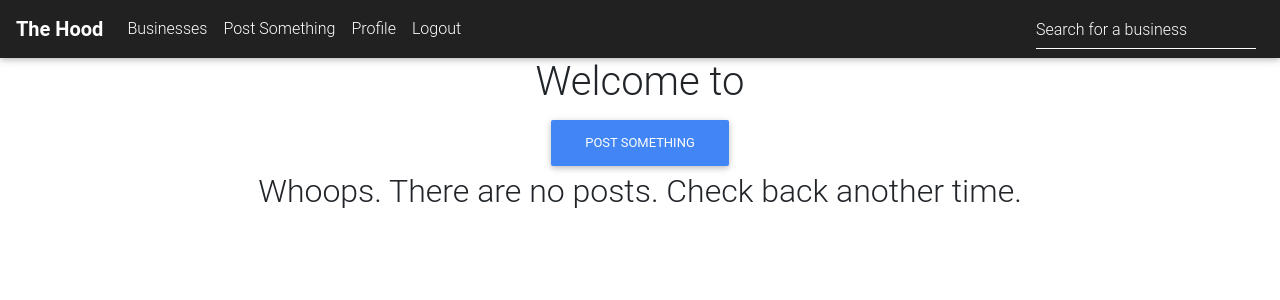
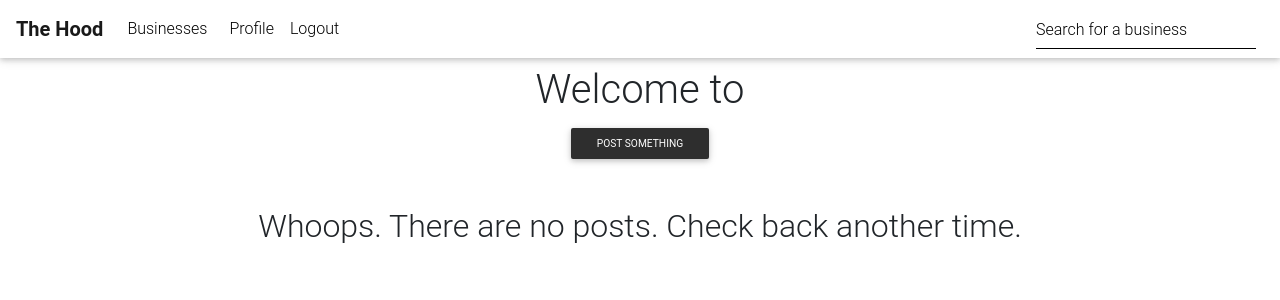
Before and after one commit to Jay-68/neighbourhood, a Django app: template neighbourhood/templates/index.html in a window 1280 px wide. Shown: the top 300 px of the page. Run offline with Django 3.2, Linux system fonts and the light colour scheme; the template is opened without the code that fills it, so the values that code supplies are empty; the visitor is signed in with stand-in values (Sample User, id 1); some libraries are stand-ins or nearby versions.

Commit message:
Add changes to template design and minor stylings

```diff
--- a/neighbourhood/templates/business.html
+++ b/neighbourhood/templates/business.html
@@ -5,7 +5,7 @@
 {% block content %}
 <div class="container">
 
-  <a href="{% url 'new_business' %}" class="btn btn-primary text-center">Add a business</a>
+  <a href="{% url 'new_business' %}" class="btn btn-outline-elegant mt-5 btn-sm text-center">Add a business</a>
 
   {% if businesses %}
 
--- a/neighbourhood/templates/index.html
+++ b/neighbourhood/templates/index.html
@@ -4,9 +4,9 @@
 {% block content %}
 
 <div class="container">
-  <div class="text-center">
+  <div class="text-center mt-2">
     <h1>Welcome to {{ neighbourhood }}</h1>
-    <a href="{% url 'new_post' %}" class="btn btn-primary">Post something</a>
+    <a href="{% url 'new_post' %}" class="btn btn-elegant btn-sm mb-5">Post something</a>
   </div>
   {% if posts %}
 
@@ -14,15 +14,15 @@
     {% for post in posts %}
 
     <div class="col-md-6">
-      <div class="card">
+      <div class="card elegant-color">
         <div class="card-body">
-          <div class="card-title">
+          <div class="card-title cyan-text">
             <h2>{{ post.title }}</h2>
           </div>
-          <div class="card-text">
+          <div class="card-text white-text">
             <p>{{ post.content }}</p>
           </div>
-          <a href="{% url 'post' post.id %}" class="btn btn-secondary"> More </a>
+          <a href="{% url 'post' post.id %}" class="btn btn-dark-green btn-sm"> View Post </a>
         </div>
       </div>
     </div>
--- a/neighbourhood/templates/navbar.html
+++ b/neighbourhood/templates/navbar.html
@@ -1,5 +1,5 @@
 <!--Navbar-->
-<nav class="navbar navbar-expand-lg navbar-dark bg-dark">
+<nav class="navbar navbar-expand-lg navbar-light">
 
   <!-- Navbar brand -->
   <a class="navbar-brand font-weight-bold" href="{% url 'index' %}">The Hood</a>
@@ -18,8 +18,7 @@
     <ul class="navbar-nav mr-auto">
       <li class="nav-item active">
       <li class="nav-item"><a href="{% url 'business' %}" class="nav-link">Businesses</a></li>
-      <li class="nav-item"><a href="{% url 'new_post' %}" class="nav-link">Post Something</a></li>
-      <li class="nav-item"><a href="{% url 'profile' user %}" class="nav-link">Profile</a></li>
+      <li class="nav-item"><a href="{% url 'profile' user %}" class="nav-link"><i class="fas fa-user"></i>Profile</a></li>
       <li class="nav-item"><a href="/logout" class="nav-link">Logout</a></li>
       </li>
     </ul>
--- a/neighbourhood/templates/new_business.html
+++ b/neighbourhood/templates/new_business.html
@@ -3,7 +3,7 @@
 
 {% block content %}
 <div class="container">
-  <div class="card">
+  <div class="card mt-3">
     <div class="card-body">
       <form method="POST" enctype="multipart/form-data">
         {% csrf_token %}
--- a/neighbourhood/templates/post.html
+++ b/neighbourhood/templates/post.html
@@ -5,7 +5,7 @@
 {% block content %}
 {{block.super}}
 <div class="container">
-  <div class="card">
+  <div class="card mt-5">
     <div class="card-body">
       <h1 class="card-title">{{post.title}}</h1>
       <p class="card-text">{{post.content}}</p>
--- a/neighbourhood/templates/profile.html
+++ b/neighbourhood/templates/profile.html
@@ -33,7 +33,7 @@
 
   {% if profile.user == user %}
 
-  <a href="{% url 'edit_profile' user %}" class="btn btn-primary mt-3">Edit Profile</a>
+  <a href="{% url 'edit_profile' user %}" class="btn btn-elegant btn-sm mt-3">Edit Profile</a>
 
   {% endif %}
 </div>
```
